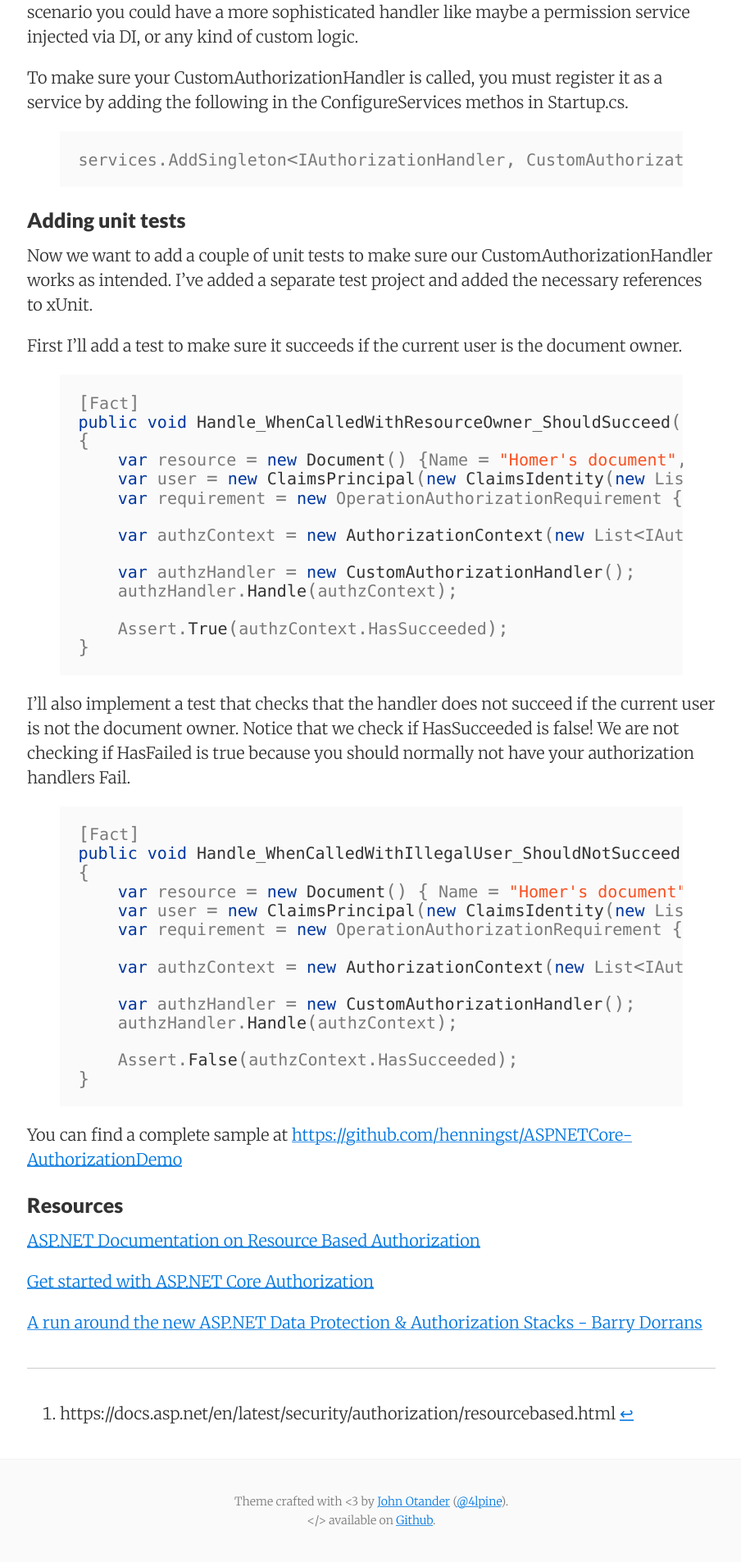
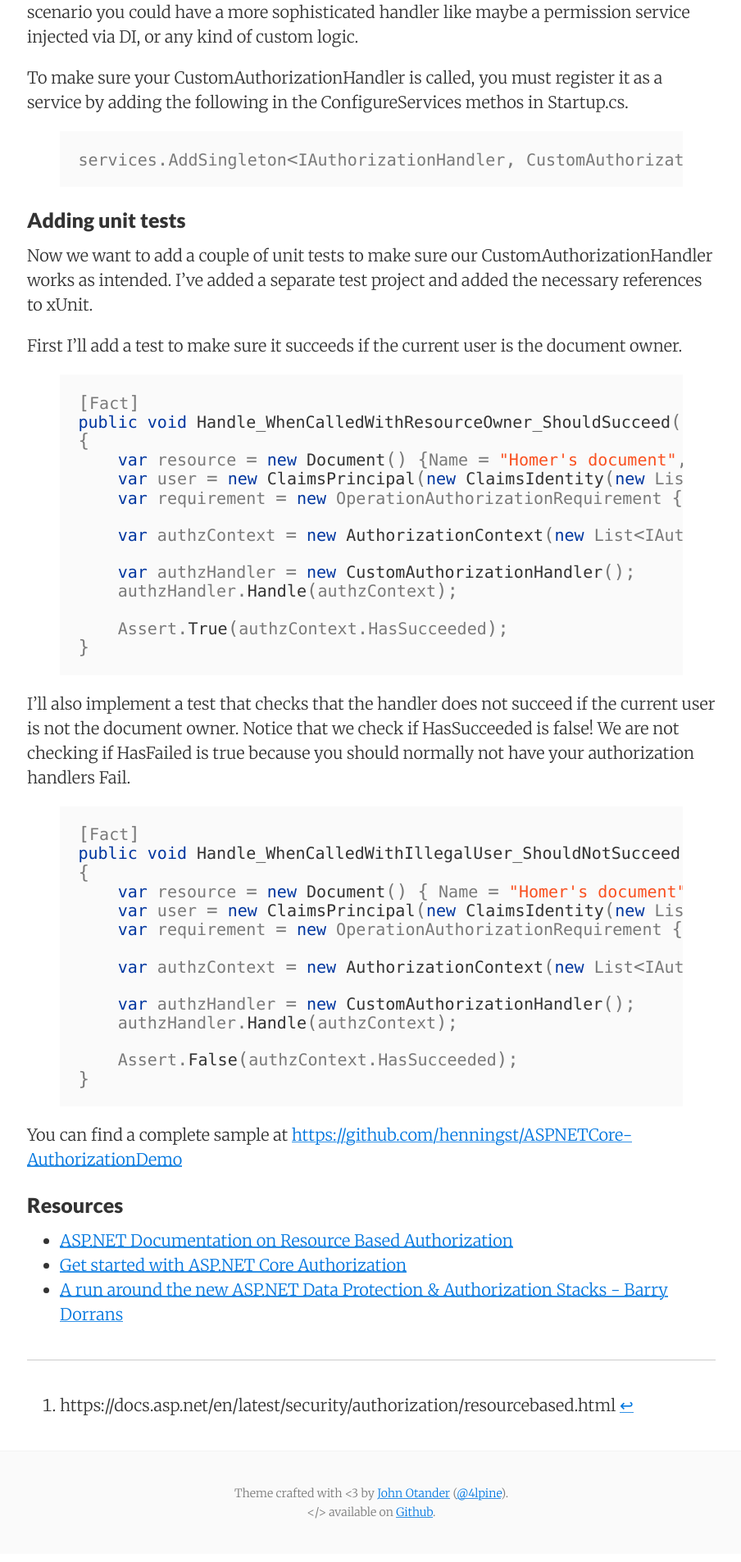
Before and after one commit to henningst/henningst.github.io, a Jekyll site: the page built from _posts/2015-03-21-how-to-unit-test-asp-net-core-authorizationhandler.md, in a window 1280 px wide. Shown: the part 2183-4089 px from the top of the page at 82% size, without its empty margins (187-1091 px from the left). Built offline with Jekyll 4.4.1, drawn with Linux system fonts in a browser that asks for light colours.

Commit message:
Moved links into unordered list

```diff
--- a/_posts/2015-03-21-how-to-unit-test-asp-net-core-authorizationhandler.md
+++ b/_posts/2015-03-21-how-to-unit-test-asp-net-core-authorizationhandler.md
@@ -127,11 +127,9 @@
 
 
 ### Resources
-[ASP.NET Documentation on Resource Based Authorization](https://docs.asp.net/en/latest/security/authorization/resourcebased.html)
-
-[Get started with ASP.NET Core Authorization](https://blogs.msdn.microsoft.com/webdev/2016/03/15/get-started-with-asp-net-core-authorization-part-1-of-2/)
-
-[A run around the new ASP.NET Data Protection & Authorization Stacks - Barry Dorrans](https://vimeo.com/153102690)
+* [ASP.NET Documentation on Resource Based Authorization](https://docs.asp.net/en/latest/security/authorization/resourcebased.html)
+* [Get started with ASP.NET Core Authorization](https://blogs.msdn.microsoft.com/webdev/2016/03/15/get-started-with-asp-net-core-authorization-part-1-of-2/)
+* [A run around the new ASP.NET Data Protection & Authorization Stacks - Barry Dorrans](https://vimeo.com/153102690)
 
 
 ---
```
